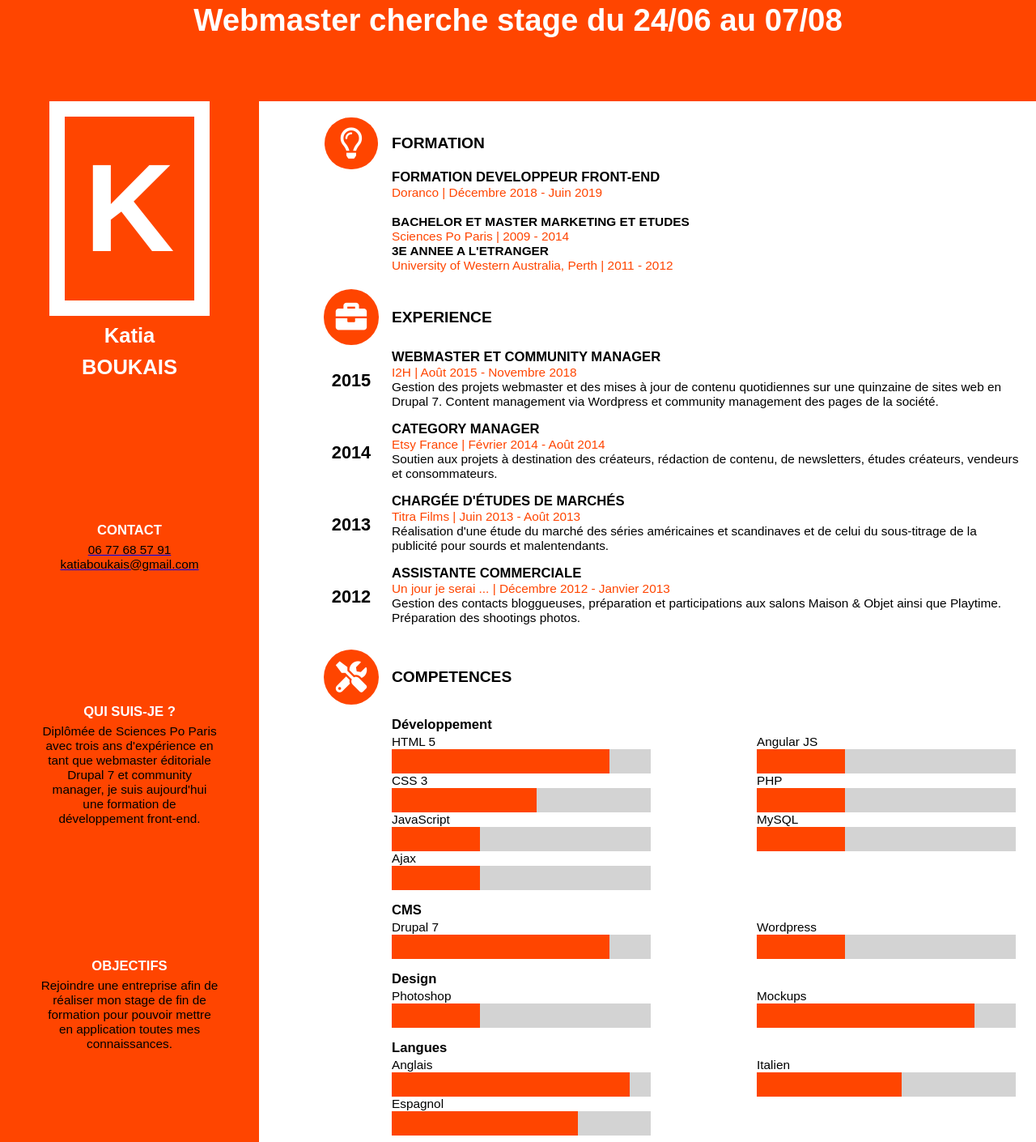
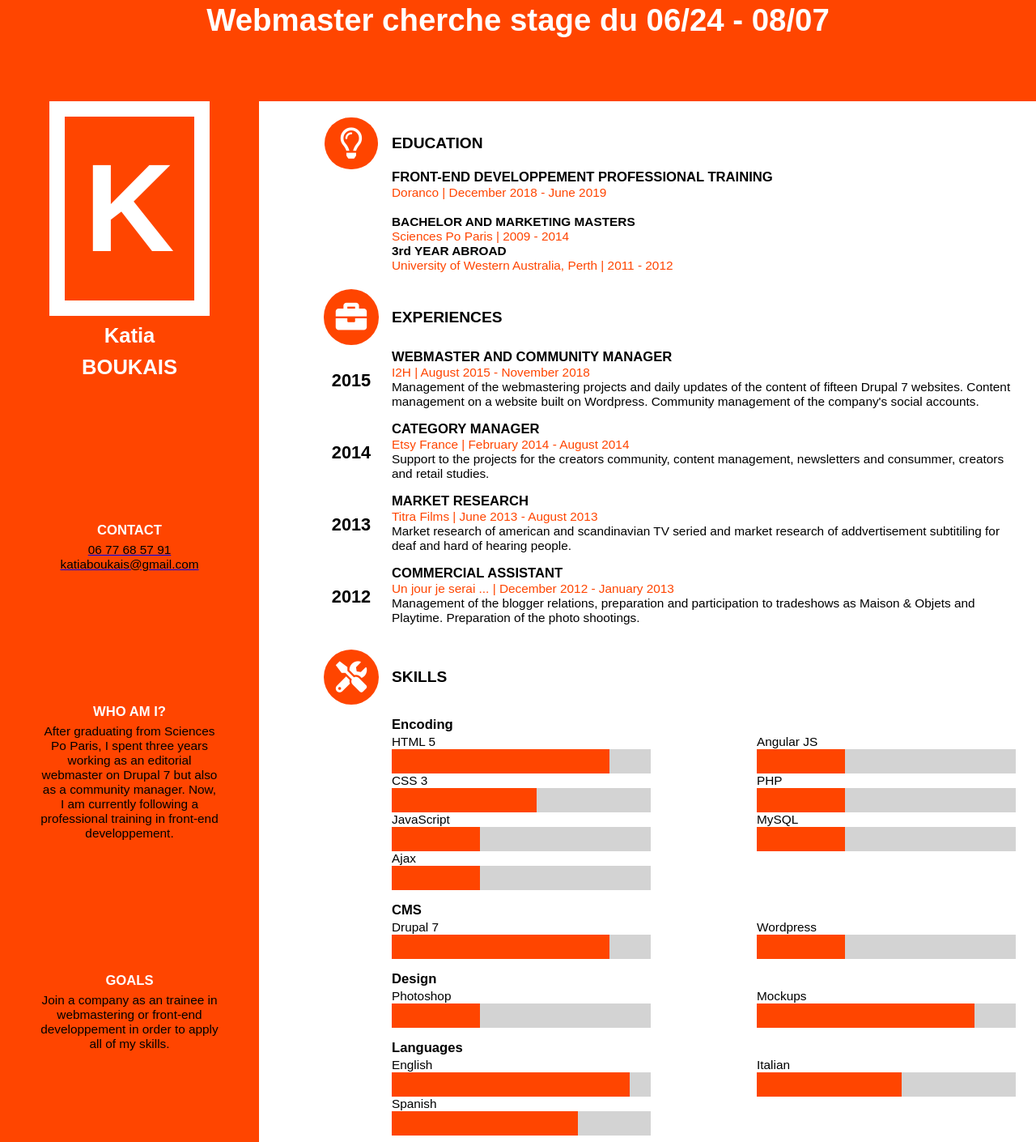
Before and after one commit to katiabks/katiabks.github.io, a plain HTML site: page index.html in a window 1280 px wide. Shown: the part 75-1485 px from the top of the page at 81% size. Drawn offline with Linux system fonts and the light colour scheme.

Commit message:
Version EN

```diff
--- a/index.html
+++ b/index.html
@@ -12,7 +12,7 @@
 </head>
 <body>
     <header class ="title">
-    <h1>Webmaster cherche stage du 24/06 au 07/08</h1>
+    <h1>Webmaster cherche stage du 06/24 - 08/07</h1>
     </header>
     <main>
         <section class="titre">
@@ -26,12 +26,12 @@
                     <a href="mailto:katiaboukais@gmail.com"><p>katiaboukais@gmail.com</p></a>
                 </div>
                 <div>
-                    <h4>QUI SUIS-JE ?</h4>
-                    <p>Diplômée de Sciences Po Paris avec trois ans d'expérience en tant que webmaster éditoriale Drupal 7 et community manager, je suis aujourd'hui une formation de développement front-end.</p>
+                    <h4>WHO AM I?</h4>
+                    <p>After graduating from Sciences Po Paris, I spent three years working as an editorial webmaster on Drupal 7 but also as a community manager. Now, I am currently following a professional training in front-end developpement.</p>
                 </div>
                 <div>
-                    <h4>OBJECTIFS</h4>
-                    <p>Rejoindre une entreprise afin de réaliser mon stage de fin de formation pour pouvoir mettre en application toutes mes connaissances.</p>
+                    <h4>GOALS</h4>
+                    <p>Join a company as an trainee in webmastering or front-end developpement in order to apply all of my skills.</p>
                 </div>
             </article>
         </section>
@@ -40,31 +40,31 @@
                 <figure>
                     <i class="far fa-lightbulb"></i>
                 </figure>
-                <h5>FORMATION</h5>
+                <h5>EDUCATION</h5>
             </header>
                 <article class="formation">
-                        <p>FORMATION DEVELOPPEUR FRONT-END</p>
-                        <p>Doranco | Décembre 2018 - Juin 2019</p>
+                        <p>FRONT-END DEVELOPPEMENT PROFESSIONAL TRAINING</p>
+                        <p>Doranco | December 2018 - June 2019</p>
                         <br>
-                        <p>BACHELOR ET MASTER MARKETING ET ETUDES</p>
+                        <p>BACHELOR AND MARKETING MASTERS</p>
                         <p>Sciences Po Paris | 2009 - 2014</p>
-                        <p>3E ANNEE A L'ETRANGER</p>
+                        <p>3rd YEAR ABROAD</p>
                         <p>University of Western Australia, Perth | 2011 - 2012</p>
                  </article>
             <header>
                 <figure class>
                         <i class="fas fa-briefcase"></i>
                 </figure>
-                <h5>EXPERIENCE</h5>
+                <h5>EXPERIENCES</h5>
             </header>
             <article class="I2H">
                 <div class="date">
                     <p>2015</p>
                 </div>
                 <div class="texte">
-                    <p>WEBMASTER ET COMMUNITY MANAGER</p>
-                    <p>I2H | Août 2015 - Novembre 2018</p>
-                    <p>Gestion des projets webmaster et des mises à jour de contenu quotidiennes sur une quinzaine de sites web en Drupal 7. Content management via Wordpress et community management des pages de la société.</p>
+                    <p>WEBMASTER AND COMMUNITY MANAGER</p>
+                    <p>I2H | August 2015 - November 2018</p>
+                    <p>Management of the webmastering projects and daily updates of the content of fifteen Drupal 7 websites. Content management on a website built on Wordpress. Community management of the company's social accounts.</p>
                 </div>
             </article>
             <article class="alm">
@@ -73,27 +73,24 @@
                 </div>
                 <div class="texte">
                     <p>CATEGORY MANAGER</p>
-                    <p>Etsy France | Février 2014 - Août 2014</p>
-                    <p>Soutien aux projets à destination des créateurs, rédaction de
-                            contenu, de newsletters, études créateurs, vendeurs et consommateurs.</p>
+                    <p>Etsy France | February 2014 - August 2014</p>
+                    <p>Support to the projects for the creators community, content management, newsletters and consummer, creators and retail studies.</p>
                 </div>
             </article>
             <article class="titra">
                 <div class="date"><p>2013</p></div>
                 <div class="texte">
-                    <p>CHARGÉE D'ÉTUDES DE MARCHÉS</p>
-                    <p>Titra Films | Juin 2013 - Août 2013</p>
-                    <p>Réalisation d'une étude du marché des séries américaines et
-                            scandinaves et de celui du sous-titrage de la publicité pour sourds et
-                            malentendants.</p>
+                    <p>MARKET RESEARCH</p>
+                    <p>Titra Films | June 2013 - August 2013</p>
+                    <p>Market research of american and scandinavian TV seried and market research of addvertisement subtitiling for deaf and hard of hearing people.</p>
                             </div>
             </article>
             <article class="unjourjeserai">
                 <div class="date"><p>2012</p></div>
                 <div class="texte">
-                    <p>ASSISTANTE COMMERCIALE</p>
-                    <p>Un jour je serai ... | Décembre 2012 - Janvier 2013</p>
-                    <p>Gestion des contacts bloggueuses, préparation et participations aux salons Maison & Objet ainsi que Playtime. Préparation des shootings photos.</p>
+                    <p>COMMERCIAL ASSISTANT</p>
+                    <p>Un jour je serai ... | December 2012 - January 2013</p>
+                    <p>Management of the blogger relations, preparation and participation to tradeshows as Maison & Objets and Playtime. Preparation of the photo shootings.</p>
             </div>
                 </article>
                 <header>
@@ -101,9 +98,9 @@
                             <i class="fas fa-tools"></i>
                     </figure>
 
-                    <h5>COMPETENCES</h5>
+                    <h5>SKILLS</h5>
                 </header>
-                <h6>Développement</h6>
+                <h6>Encoding</h6>
                 <article class="dev">
                     <div class="dev-gauche">
                         <p>HTML 5</p>
@@ -146,16 +143,16 @@
                             <div class="barre-mockups"></div>
                         </div>
                     </article>
-                    <h6>Langues</h6>
+                    <h6>Languages</h6>
                     <article class="langues">
                         <div class="langues-gauche">
-                            <p>Anglais</p>
+                            <p>English</p>
                             <div class="barre-anglais"></div>
-                            <p>Espagnol</p>
+                            <p>Spanish</p>
                             <div class="barre-espagnol"></div>
                         </div>
                         <div class="langues-droite">
-                            <p>Italien</p>
+                            <p>Italian</p>
                             <div class="barre-italien"></div>
                         </div>
                     </article>
```
